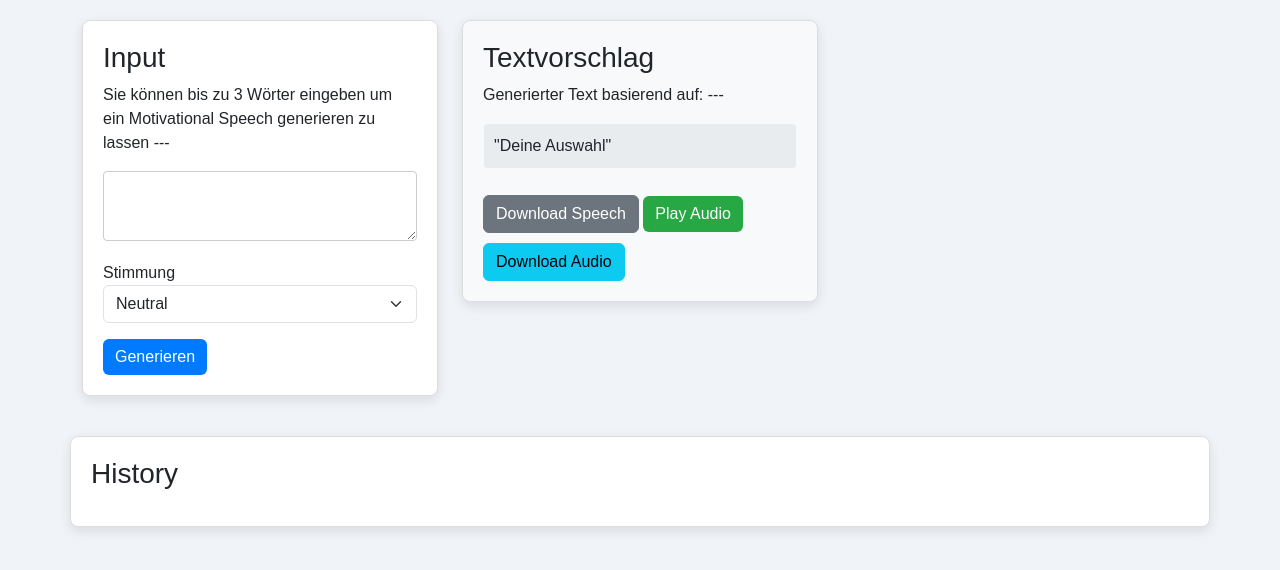
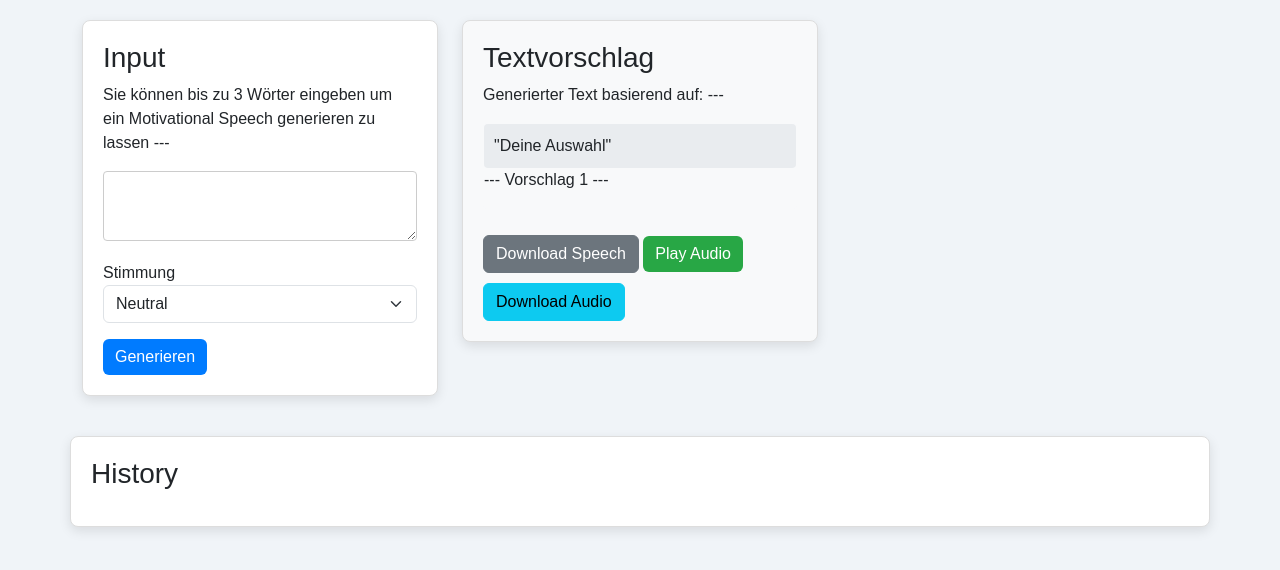
Before and after one commit to denis-trtnr/Motivational-Speech-Service, a website with bundled scripts: page app/index.html in a window 1280 px wide. Shown: the part 88-658 px from the top of the page. Built offline with nearby package versions, Linux system fonts and the light colour scheme; files whose address does not match are found by name.

Commit message:
Update index.html

```diff
--- a/app/index.html
+++ b/app/index.html
@@ -59,6 +59,7 @@
                     <p id="text-suggestion">Generierter Text basierend auf: <span id="base-text">---</span></p>
                     <ul>
                         <li>"Deine Auswahl"</li>
+                        <p id="generated-text-1">--- Vorschlag 1 ---</p>
                     </ul>
                     <div class="action-buttons">
                         <button class="btn btn-secondary" id="download-btn">Download Speech</button>
```
